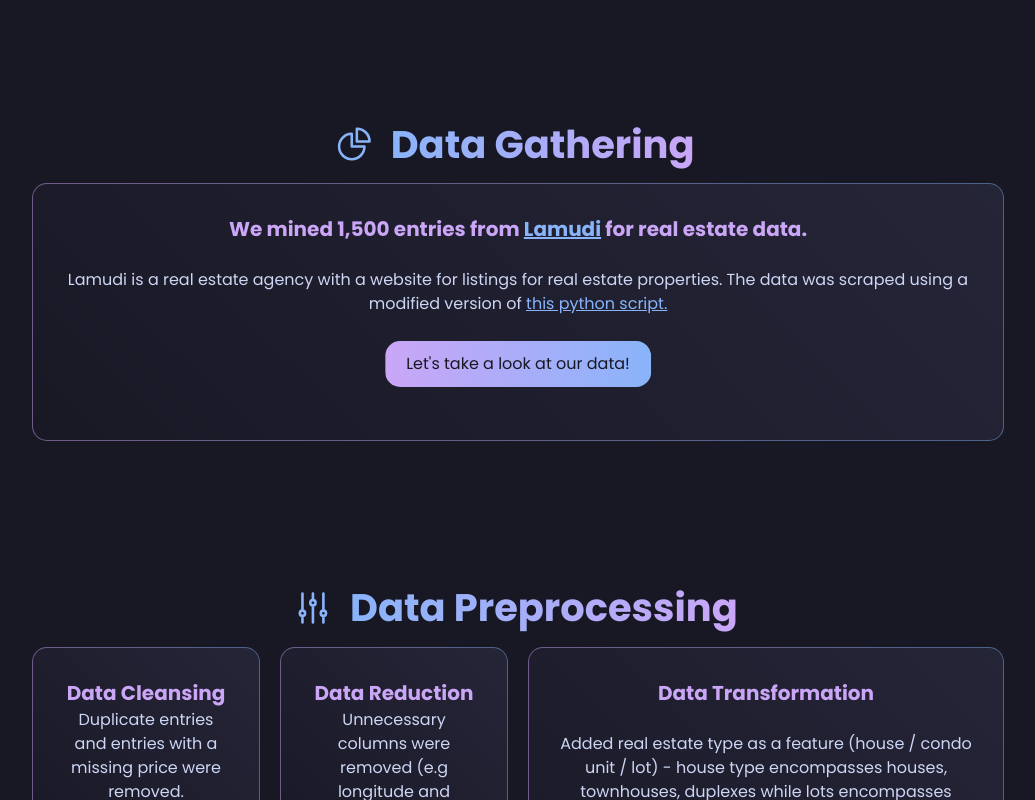
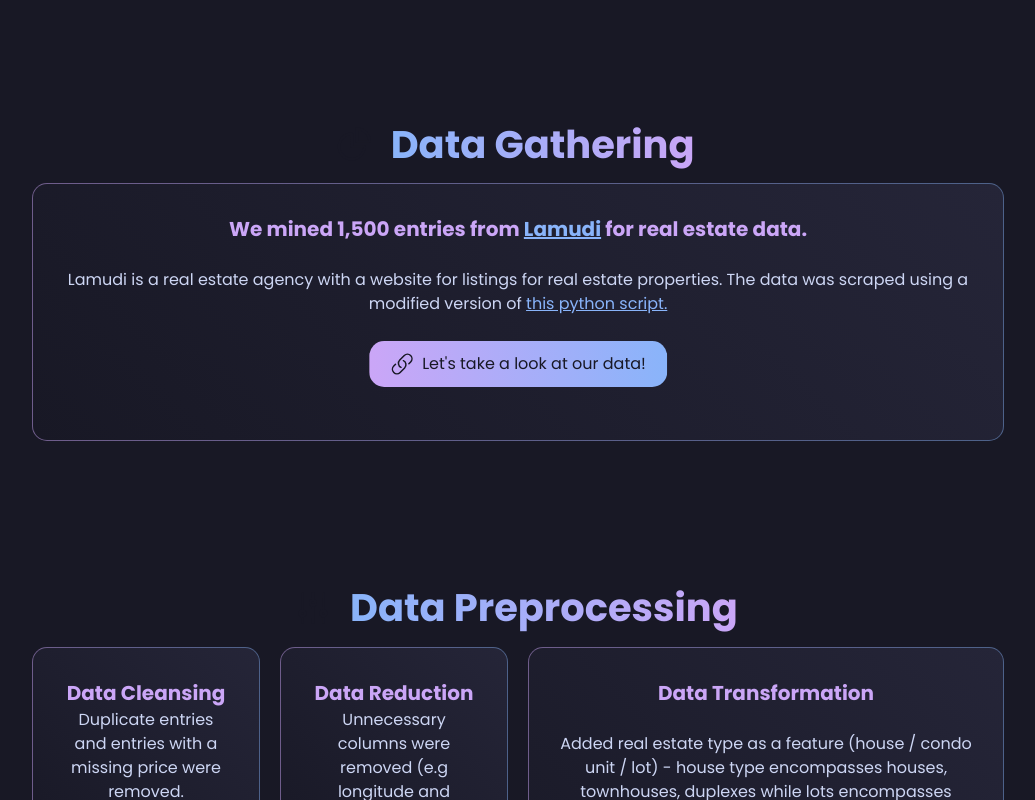
Before and after one commit to ldpunsalan/RealEst-Talk, a SvelteKit app: page / in a window 1280 px wide. Shown: the part 1680-2480 px from the top of the page, without its empty margins (122-1157 px from the left). Built offline with nearby package versions, Linux system fonts and the light colour scheme.

Commit message:
feat(data & analysis): add and styled button

```diff
--- a/src/routes/Analysis.svelte
+++ b/src/routes/Analysis.svelte
@@ -326,6 +326,29 @@
           (price per square meter), we can use either the independent t-test or
           the Mann-Whitney U test depending on the normality of our data.
         </p>
+        <br /> <br />
+        <button class="flex flex-row space-x-2">
+          <svg
+            xmlns="http://www.w3.org/2000/svg"
+            fill="none"
+            viewBox="0 0 24 24"
+            stroke-width="1.5"
+            stroke="currentColor"
+            class="size-6"
+          >
+            <path
+              stroke-linecap="round"
+              stroke-linejoin="round"
+              d="M13.19 8.688a4.5 4.5 0 0 1 1.242 7.244l-4.5 4.5a4.5 4.5 0 0 1-6.364-6.364l1.757-1.757m13.35-.622 1.757-1.757a4.5 4.5 0 0 0-6.364-6.364l-4.5 4.5a4.5 4.5 0 0 0 1.242 7.244"
+            />
+          </svg>
+
+          <a
+            href="https://github.com/ldpunsalan/RealEst-Talk/blob/main/Data%20Analysis/StatisticalTest.ipynb"
+          >
+            Let's take a look at our tests!</a
+          >
+        </button>
       </Card>
       <Card>
         <div class="text-center">
@@ -377,7 +400,30 @@
 </main>
 
 <style>
+  button {
+    position: relative;
+    left: 50%;
+    -ms-transform: translate(-50%, -50%);
+    transform: translate(-50%, -50%);
+    border-radius: 15px;
+    padding: 10px 20px;
+    border: 1px solid transparent;
+    color: var(--color-bg-1);
+    background: linear-gradient(to right, #cba6f7, #89b4fa) border-box;
+  }
+
+  button:hover {
+    color: var(--color-text);
+    background:
+      linear-gradient(#1e1e2e 0 0) padding-box padding-box,
+      linear-gradient(to right, #cba6f7, #89b4fa) border-box;
+  }
+
+  button:hover > * {
+    color: var(--color-text);
+  }
+
   svg {
-    color: var(--color-theme-2);
+    color: var(--color-bg-0);
   }
 </style>
--- a/src/routes/Data.svelte
+++ b/src/routes/Data.svelte
@@ -51,7 +51,21 @@
             </a>
           </p>
           <br /> <br />
-          <button>
+          <button class="flex flex-row space-x-2">
+            <svg
+              xmlns="http://www.w3.org/2000/svg"
+              fill="none"
+              viewBox="0 0 24 24"
+              stroke-width="1.5"
+              stroke="currentColor"
+              class="size-6"
+            >
+              <path
+                stroke-linecap="round"
+                stroke-linejoin="round"
+                d="M13.19 8.688a4.5 4.5 0 0 1 1.242 7.244l-4.5 4.5a4.5 4.5 0 0 1-6.364-6.364l1.757-1.757m13.35-.622 1.757-1.757a4.5 4.5 0 0 0-6.364-6.364l-4.5 4.5a4.5 4.5 0 0 0 1.242 7.244"
+              />
+            </svg>
             <a
               href="https://docs.google.com/spreadsheets/d/1kvwDaHs-RAxw1JMh26u4GkBeTQdy41mho1BkSPY33Pg/edit?usp=sharing"
             >
@@ -148,7 +162,11 @@
       linear-gradient(#1e1e2e 0 0) padding-box padding-box,
       linear-gradient(to right, #cba6f7, #89b4fa) border-box;
   }
+
+  button:hover > * {
+    color: var(--color-text);
+  }
   svg {
-    color: var(--color-theme-2);
+    color: var(--color-bg-0);
   }
 </style>
```
